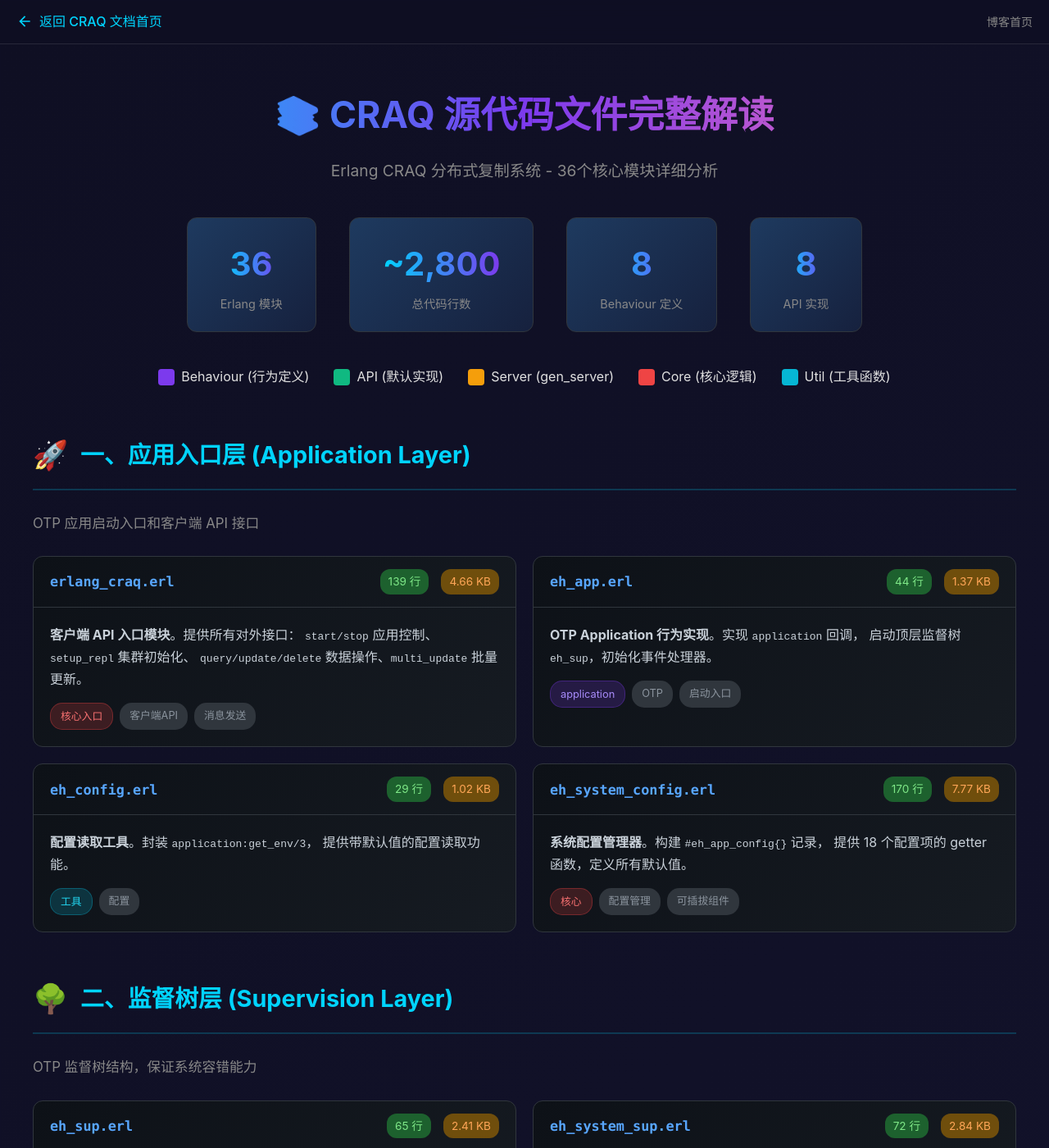
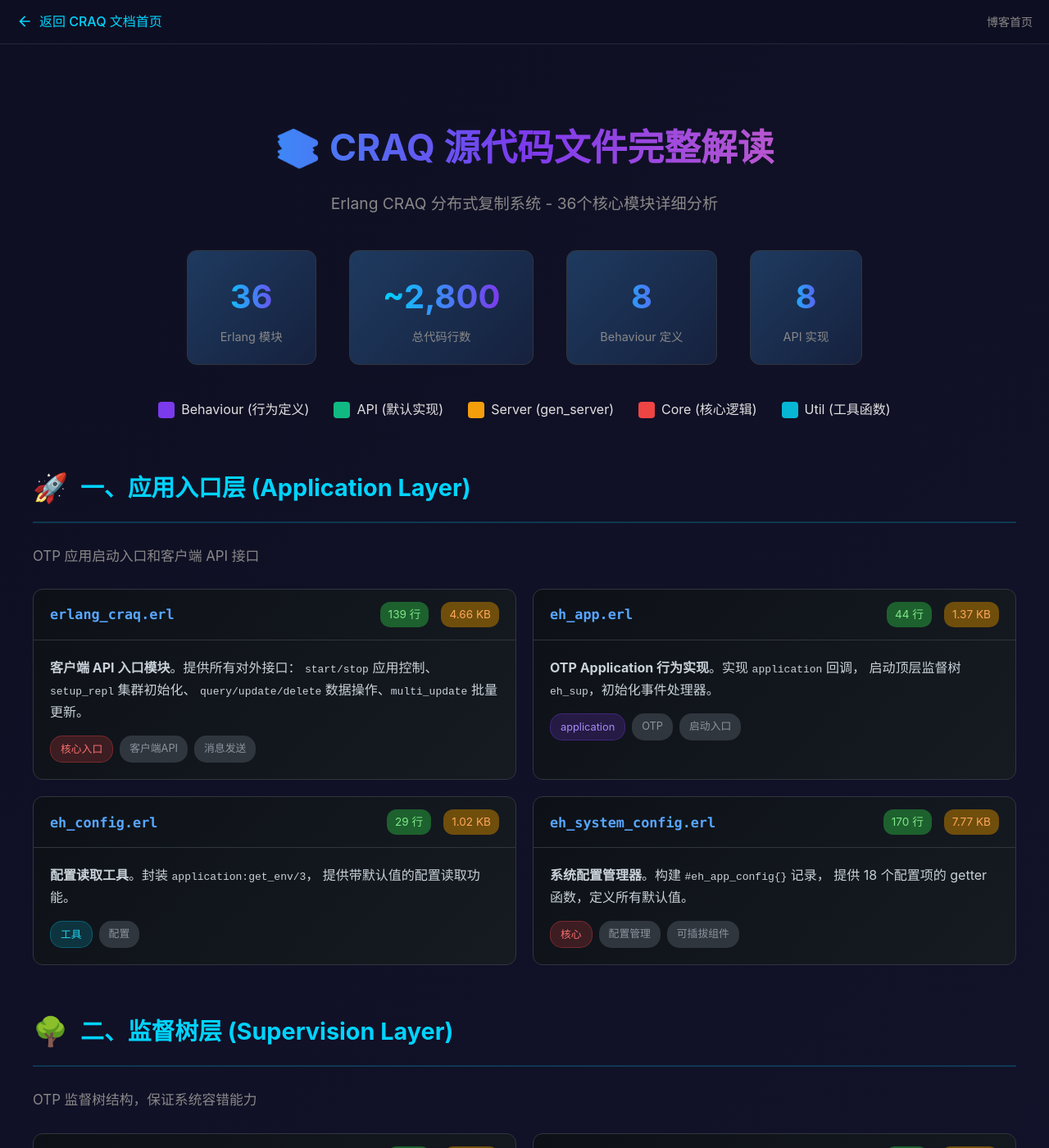
Before and after one commit to hzsunzixiang/hzsunzixiang.github.io, a Jekyll site: the page craq/docs/CRAQ_SOURCE_FILES_ANALYSIS.html, which Jekyll copies as it is, in a window 1280 px wide and 1400 px high. Shown: the whole window at 82% size. Built offline with Jekyll 4.4.1, drawn with Linux system fonts in a browser that asks for light colours.

Commit message:
Fix navigation bar display issue in CRAQ_SOURCE_FILES_ANALYSIS.html
🔧 Issues fixed:
- Modified body padding to prevent navigation bar overlap
- Increased z-index to 10000 for better layering
- Added !important CSS rules to ensure navigation visibility
- Adjusted top padding to 100px to accommodate fixed navigation

🎯 Root cause:
- Original body padding (40px) was insufficient for fixed navigation bar
- CSS specificity conflicts were preventing proper display
- Dark gradient background was potentially masking the navigation

✅ Navigation bar now properly displays with:
- Fixed positioning at top of page
- Proper backdrop blur effect
- Correct z-index layering
- Adequate spacing from page content

```diff
--- a/craq/docs/CRAQ_SOURCE_FILES_ANALYSIS.html
+++ b/craq/docs/CRAQ_SOURCE_FILES_ANALYSIS.html
@@ -16,7 +16,7 @@
             background: linear-gradient(135deg, #0f0f23 0%, #1a1a3e 100%);
             color: #e0e0e0;
             line-height: 1.8;
-            padding: 40px;
+            padding: 100px 40px 40px 40px;
             min-height: 100vh;
         }
 
@@ -345,6 +345,25 @@
             background: #30363d;
         }
     </style>
+
+    <style>
+    /* 确保导航栏始终可见 */
+    #craq-nav {
+        z-index: 10000 !important;
+        position: fixed !important;
+        top: 0 !important;
+        left: 0 !important;
+        right: 0 !important;
+        background: rgba(15, 15, 35, 0.98) !important;
+        backdrop-filter: blur(15px) !important;
+    }
+
+    /* 确保页面内容不被导航栏遮挡 */
+    body {
+        padding-top: 80px !important;
+    }
+    </style>
+
 </head>
 <body>
 <!-- CRAQ 文档导航栏 -->
```
Also changed, not shown: other parts of craq/docs/CRAQ_SOURCE_FILES_ANALYSIS.html (+1 -1 lines).
